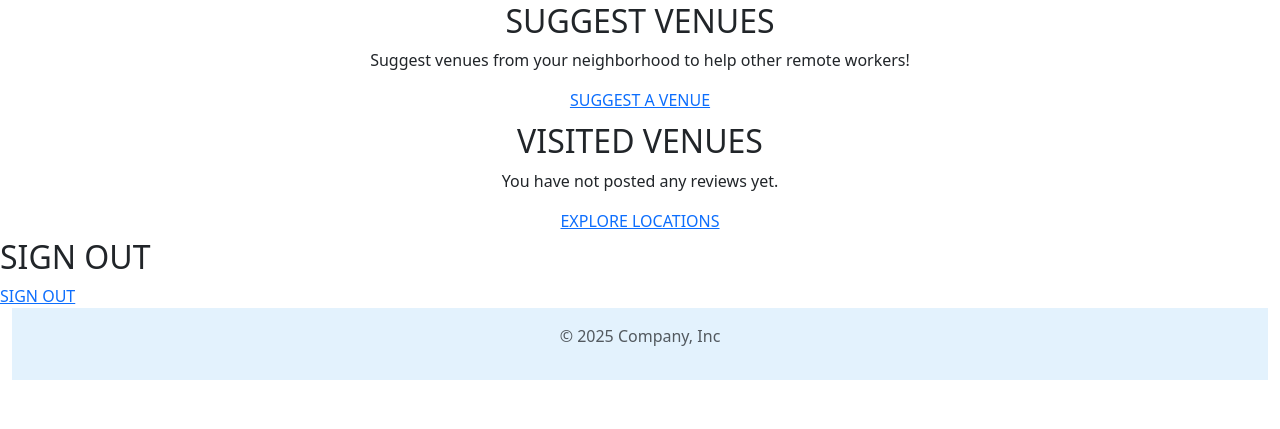
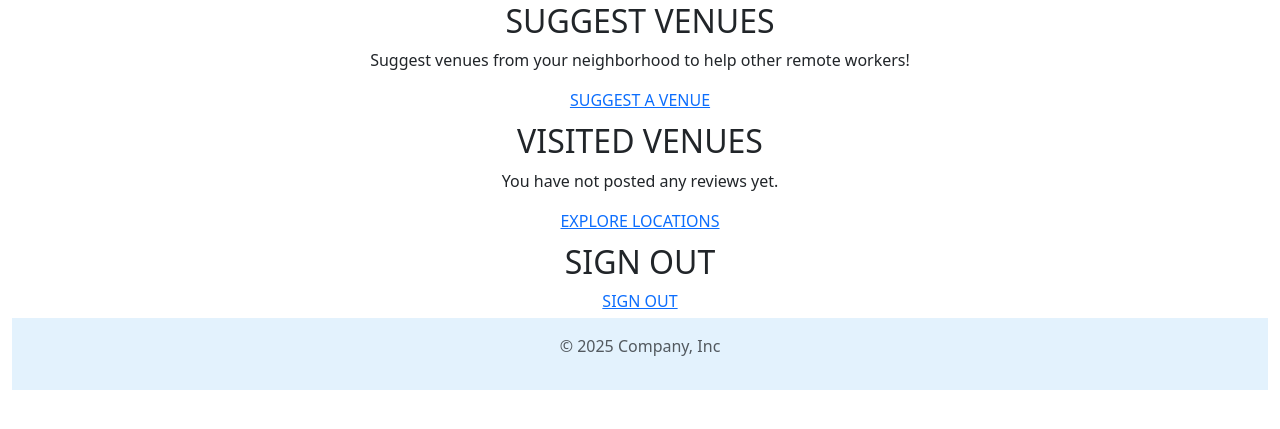
Before and after one commit to follybobbo/CafeWifi, a Flask app: template app/templates/dashboard.html in a window 1280 px wide; the page is wider, and only the part inside the window is pictured. Shown: the part 235-664 px from the top of that part. Run offline with Flask 3, Linux system fonts and the light colour scheme; the template is opened without the code that fills it: values that come from a table or form of the project are taken from there, others are empty; parts of the project's set-up code (start-up, migrations or seed data) failed here and were passed over.

Commit message:
add class name to element

```diff
--- a/app/templates/dashboard.html
+++ b/app/templates/dashboard.html
@@ -63,7 +63,7 @@
         <a href="{{url_for('unprotected.show_cities')}}">EXPLORE LOCATIONS</a>
     </div>
 
-    <div>
+    <div class="dashboard-divs">
         <h2>SIGN OUT</h2>
         <a href="{{url_for('unprotected.logout')}}">SIGN OUT </a>
     </div>
```
